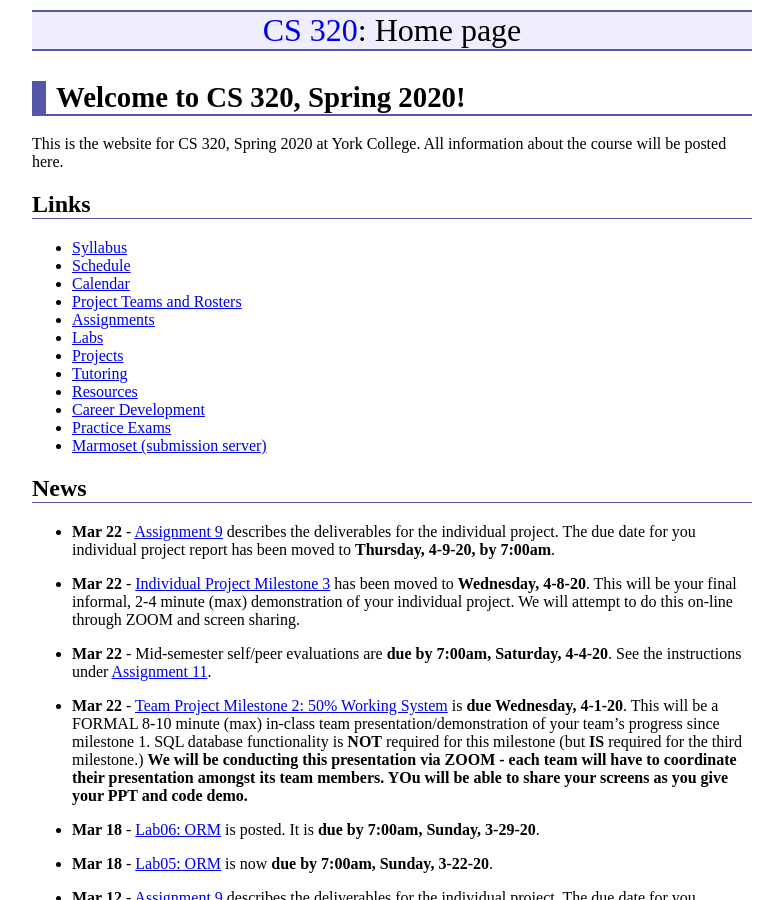
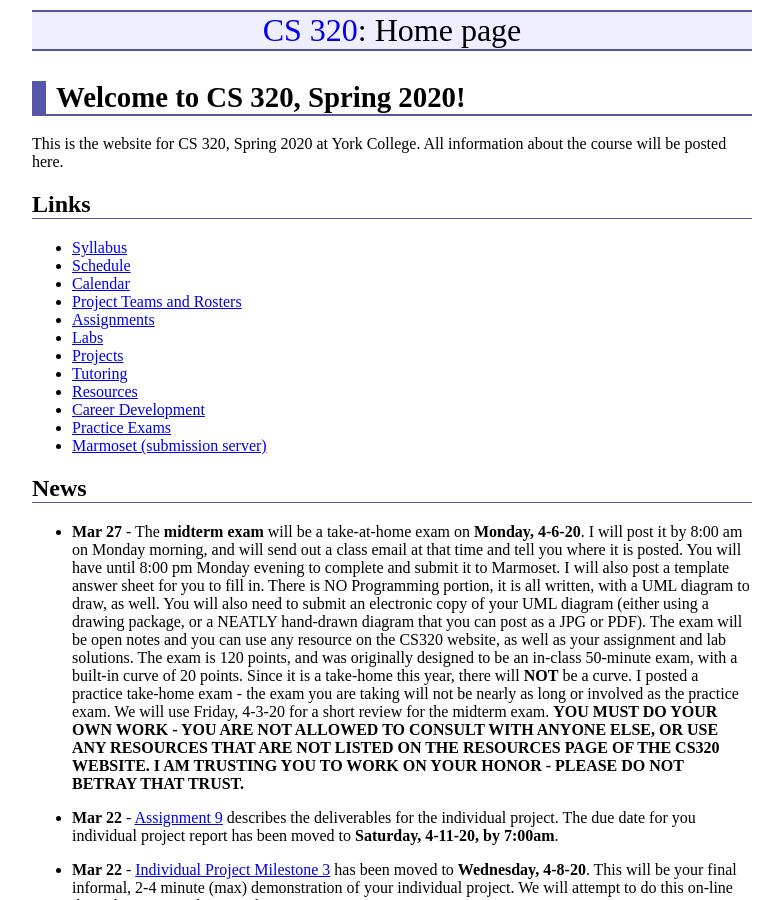
Before and after one commit to ycpcs/cs320-spring2020, a Jekyll site: the page built from index.md, in a window 1280 px wide and 900 px high. Shown: the whole window, without its empty margins (248-1031 px from the left). Built offline with Jekyll 4.4.1, drawn with Linux system fonts in a browser that asks for light colours.

Commit message:
updated news for exam

```diff
--- a/index.md
+++ b/index.md
@@ -40,13 +40,14 @@ All information about the course will be posted here.
 
 * **Apr 1** - [Team Project Milestone 3: 75% Working System, w/SQL DB](assign/assign03.html) is **due Monday, 4-20-20**.  This will be a FORMAL 8-10 minute (max) in-class team presentation/demonstration of your team's progress since milestone 2.  SQL database functionality **IS REQUIRED** for this milestone.  A large majority of your classes, methods, test cases, and web page navigation should be implemented by milestone 3, as well.
 
-* **Mar 29** - The **midterm exam** will be on-line on **Monday, 4-6-20**.  It will be open notes and you can use any resource on the CS320 website, as well as your lab solutions.  A practice exam is posted.  The exam will be 120 points, and it will be difficult to finish in the time allotted, if you do not know the material.  It will graded on a 100 point basis, thus it has a built-in 20-point curve.  You can choose which questions to concentrate your effort on, but all questions will be graded.  We will use Friday, 4-3-20 for a short review for the midterm exam.
 
 * **Mar 29** - Posted an extensive example project on the [Resources page](./resources) that incorporates the Web Applications lab solution (Lab02) with the ORM Lab solution (Lab06).  It provides a web application front-end to the ORM queries, as well as demonstrates the use of login session information, and incorporation of a SQL database persistence layer with a many-to-many relationship. We will review this in more depth in class on **Monday, 4-6-20**.
 
 -->
 
-* **Mar 22** - [Assignment 9](assign/assign09.html) describes the deliverables for the individual project.  The due date for you individual project report has been moved to **Thursday, 4-9-20, by 7:00am**.
+* **Mar 27** - The **midterm exam** will be a take-at-home exam on **Monday, 4-6-20**.  I will post it by 8:00 am on Monday morning, and will send out a class email at that time and tell you where it is posted.  You will have until 8:00 pm Monday evening to complete and submit it to Marmoset.  I will also post a template answer sheet for you to fill in.  There is NO Programming portion, it is all written, with a UML diagram to draw, as well.  You will also need to submit an electronic copy of your UML diagram (either using a drawing package, or a NEATLY hand-drawn diagram that you can post as a JPG or PDF).  The exam will be open notes and you can use any resource on the CS320 website, as well as your assignment and lab solutions.  The exam is 120 points, and was originally designed to be an in-class 50-minute exam, with a built-in curve of 20 points.  Since it is a take-home this year, there will **NOT** be a curve.  I posted a practice take-home exam - the exam you are taking will not be nearly as long or involved as the practice exam.  We will use Friday, 4-3-20 for a short review for the midterm exam.  **YOU MUST DO YOUR OWN WORK - YOU ARE NOT ALLOWED TO CONSULT WITH ANYONE ELSE, OR USE ANY RESOURCES THAT ARE NOT LISTED ON THE RESOURCES PAGE OF THE CS320 WEBSITE.  I AM TRUSTING YOU TO WORK ON YOUR HONOR - PLEASE DO NOT BETRAY THAT TRUST.**
+
+* **Mar 22** - [Assignment 9](assign/assign09.html) describes the deliverables for the individual project.  The due date for you individual project report has been moved to **Saturday, 4-11-20, by 7:00am**.
 
 * **Mar 22** - [Individual Project Milestone 3](assign/assign04.html) has been moved to **Wednesday, 4-8-20**.  This will be your final informal, 2-4 minute (max) demonstration of your individual project.  We will attempt to do this on-line through ZOOM and screen sharing.
 
```
